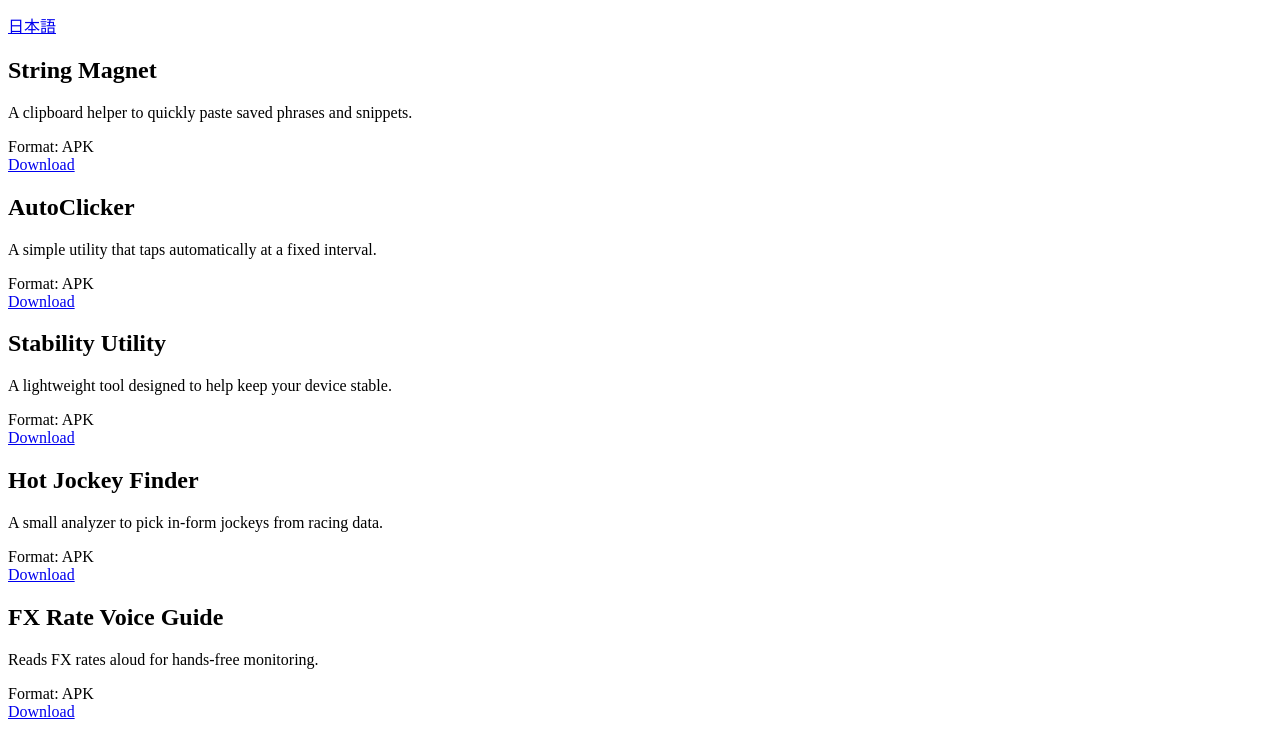
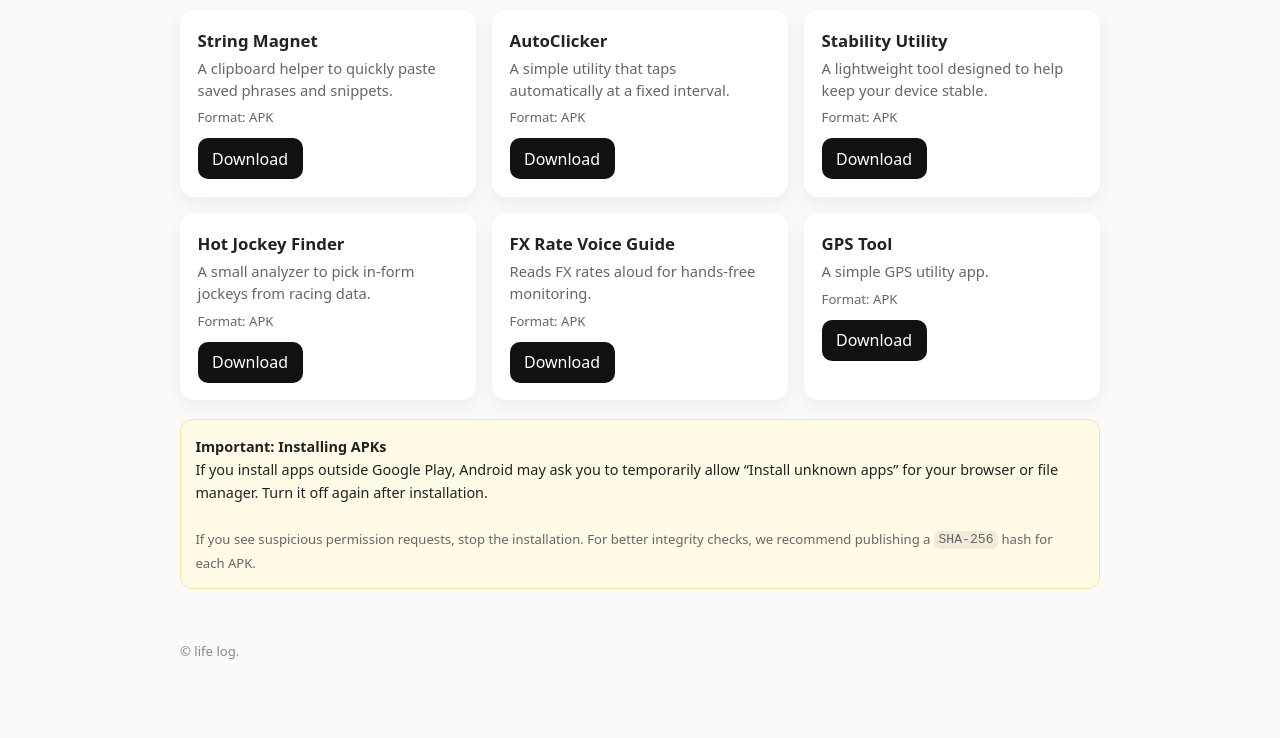
Before and after one commit to HisashiMiya/android-tools, a plain HTML site: page android/en/index.html in a window 1280 px wide. Shown: the part 107-845 px from the top of the page. After the commit the page ends 800 px from the top, so only its background shows below. Drawn offline with Linux system fonts and the light colour scheme; the site is published under a folder, as on GitHub Pages, so addresses that start at the root find nothing.

Commit message:
Add files via upload

```diff
--- a/android/en/index.html
+++ b/android/en/index.html
@@ -9,7 +9,7 @@
   <link rel="alternate" hreflang="ja" href="../" />
   <link rel="alternate" hreflang="en" href="./" />
   <link rel="alternate" hreflang="x-default" href="./" />
-  <link rel="stylesheet" href="/assets/css/commonbase.css">
+  <link rel="stylesheet" href="../../assets/css/commonbase.css">
 
   <meta property="og:title" content="Android Apps Download｜life log." />
   <meta property="og:description" content="Download Android APK tools: clipboard helper, auto click utility, FX voice guide, and more." />
@@ -35,42 +35,42 @@
         <h2>String Magnet</h2>
         <p>A clipboard helper to quickly paste saved phrases and snippets.</p>
         <div class="meta">Format: APK</div>
-        <a class="btn" href="/downloads/cap.apk">Download</a>
+        <a class="btn" href="../..../../downloads/cap.apk">Download</a>
       </article>
 
       <article class="app">
         <h2>AutoClicker</h2>
         <p>A simple utility that taps automatically at a fixed interval.</p>
         <div class="meta">Format: APK</div>
-        <a class="btn" href="/downloads/AutoClicker.apk">Download</a>
+        <a class="btn" href="../../downloads/AutoClicker.apk">Download</a>
       </article>
 
       <article class="app">
         <h2>Stability Utility</h2>
         <p>A lightweight tool designed to help keep your device stable.</p>
         <div class="meta">Format: APK</div>
-        <a class="btn" href="/downloads/ochinai.apk">Download</a>
+        <a class="btn" href="../../downloads/ochinai.apk">Download</a>
       </article>
 
       <article class="app">
         <h2>Hot Jockey Finder</h2>
         <p>A small analyzer to pick in-form jockeys from racing data.</p>
         <div class="meta">Format: APK</div>
-        <a class="btn" href="/downloads/kisyuget.apk">Download</a>
+        <a class="btn" href="../../downloads/kisyuget.apk">Download</a>
       </article>
 
       <article class="app">
         <h2>FX Rate Voice Guide</h2>
         <p>Reads FX rates aloud for hands-free monitoring.</p>
         <div class="meta">Format: APK</div>
-        <a class="btn" href="/downloads/hter.apk">Download</a>
+        <a class="btn" href="../../downloads/hter.apk">Download</a>
       </article>
 
       <article class="app">
         <h2>GPS Tool</h2>
         <p>A simple GPS utility app.</p>
         <div class="meta">Format: APK</div>
-        <a class="btn" href="/downloads/app-release.apk">Download</a>
+        <a class="btn" href="../../downloads/app-release.apk">Download</a>
       </article>
     </section>
 
```
